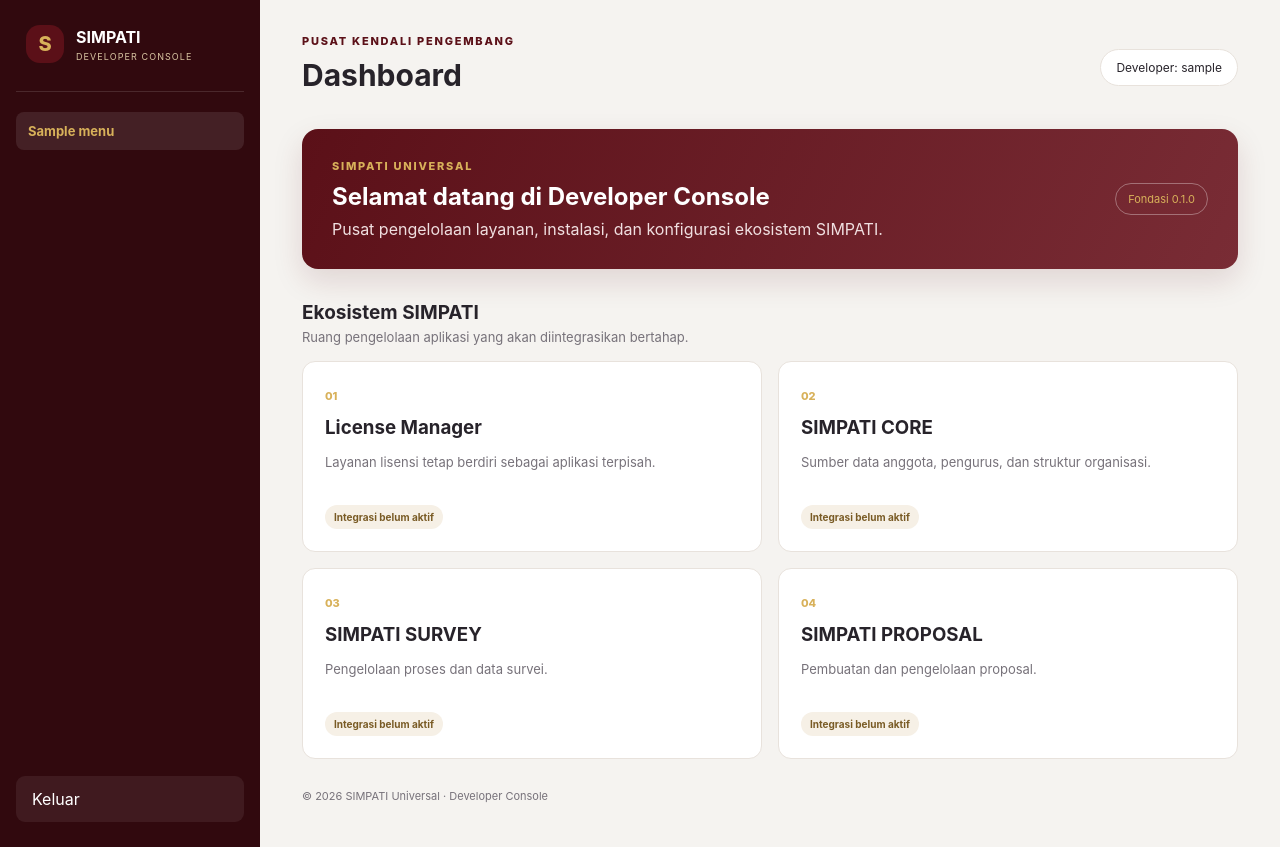
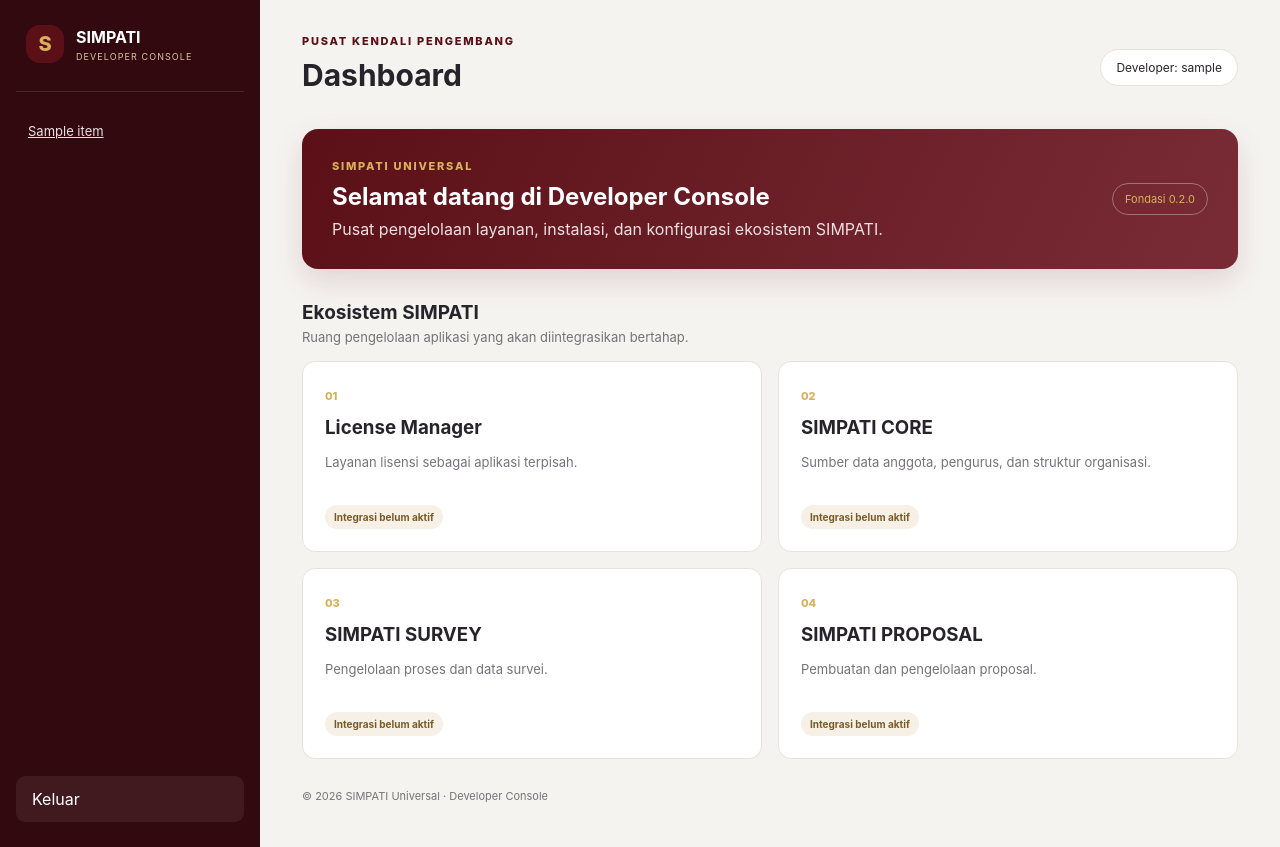
Before and after one commit to xzonebozz-simpati/simpati-developer-console, a FastAPI app: template templates/dashboard.html in a window 1280 px wide. Run offline with FastAPI, Linux system fonts and the light colour scheme; the template is opened without the code that fills it: most values are stand-ins (such as "Sample title", 1, 10 or a date in 2020).

Commit message:
Update dashboard.html

```diff
--- a/templates/dashboard.html
+++ b/templates/dashboard.html
@@ -1,33 +1,101 @@
 {% extends "base.html" %}
 {% block title %}Dashboard | SIMPATI Developer Console{% endblock %}
+
 {% block body %}
 <div class="app-shell">
+
   <aside class="sidebar">
-    <div class="sidebar-brand"><span class="brand-mark small">S</span><div><strong>SIMPATI</strong><small>DEVELOPER CONSOLE</small></div></div>
+    <div class="sidebar-brand">
+      <span class="brand-mark small">S</span>
+      <div>
+        <strong>SIMPATI</strong>
+        <small>DEVELOPER CONSOLE</small>
+      </div>
+    </div>
+
     <nav>
-      {% for label, description, state in menu_items %}
-      <div class="nav-item {% if state == 'active' %}selected{% endif %}">
-        <span>{{ label }}</span>
-        {% if state == 'planned' %}<small>Segera</small>{% endif %}
-      </div>
+      {% for item in menu_items %}
+      <a href="{{ item.path }}"
+         class="nav-item {% if active_slug == item.slug %}selected{% endif %}">
+        <span>{{ item.label }}</span>
+      </a>
       {% endfor %}
     </nav>
-    <form method="post" action="/logout" class="logout-form"><button class="logout-button" type="submit">Keluar</button></form>
+
+    <form method="post" action="/logout" class="logout-form">
+      <button class="logout-button" type="submit">Keluar</button>
+    </form>
   </aside>
+
   <main class="main-content">
-    <header class="topbar"><div><p class="eyebrow">PUSAT KENDALI PENGEMBANG</p><h1>Dashboard</h1></div><div class="user-chip">Developer: {{ username }}</div></header>
+
+    <header class="topbar">
+      <div>
+        <p class="eyebrow">PUSAT KENDALI PENGEMBANG</p>
+        <h1>Dashboard</h1>
+      </div>
+      <div class="user-chip">
+        Developer: {{ username }}
+      </div>
+    </header>
+
     <section class="welcome-panel">
-      <div><p class="eyebrow light">SIMPATI UNIVERSAL</p><h2>Selamat datang di Developer Console</h2><p>Pusat pengelolaan layanan, instalasi, dan konfigurasi ekosistem SIMPATI.</p></div>
-      <span class="status-pill">Fondasi 0.1.0</span>
+      <div>
+        <p class="eyebrow light">SIMPATI UNIVERSAL</p>
+        <h2>Selamat datang di Developer Console</h2>
+        <p>
+          Pusat pengelolaan layanan, instalasi, dan konfigurasi
+          ekosistem SIMPATI.
+        </p>
+      </div>
+      <span class="status-pill">Fondasi 0.2.0</span>
     </section>
-    <section class="section-heading"><div><h2>Ekosistem SIMPATI</h2><p class="muted">Ruang pengelolaan aplikasi yang akan diintegrasikan bertahap.</p></div></section>
+
+    <section class="section-heading">
+      <div>
+        <h2>Ekosistem SIMPATI</h2>
+        <p class="muted">
+          Ruang pengelolaan aplikasi yang akan diintegrasikan bertahap.
+        </p>
+      </div>
+    </section>
+
     <div class="system-grid">
-      <article class="system-card"><span class="card-index">01</span><h3>License Manager</h3><p>Layanan lisensi tetap berdiri sebagai aplikasi terpisah.</p><span class="tag">Integrasi belum aktif</span></article>
-      <article class="system-card"><span class="card-index">02</span><h3>SIMPATI CORE</h3><p>Sumber data anggota, pengurus, dan struktur organisasi.</p><span class="tag">Integrasi belum aktif</span></article>
-      <article class="system-card"><span class="card-index">03</span><h3>SIMPATI SURVEY</h3><p>Pengelolaan proses dan data survei.</p><span class="tag">Integrasi belum aktif</span></article>
-      <article class="system-card"><span class="card-index">04</span><h3>SIMPATI PROPOSAL</h3><p>Pembuatan dan pengelolaan proposal.</p><span class="tag">Integrasi belum aktif</span></article>
+
+      <article class="system-card">
+        <span class="card-index">01</span>
+        <h3>License Manager</h3>
+        <p>Layanan lisensi sebagai aplikasi terpisah.</p>
+        <span class="tag">Integrasi belum aktif</span>
+      </article>
+
+      <article class="system-card">
+        <span class="card-index">02</span>
+        <h3>SIMPATI CORE</h3>
+        <p>Sumber data anggota, pengurus, dan struktur organisasi.</p>
+        <span class="tag">Integrasi belum aktif</span>
+      </article>
+
+      <article class="system-card">
+        <span class="card-index">03</span>
+        <h3>SIMPATI SURVEY</h3>
+        <p>Pengelolaan proses dan data survei.</p>
+        <span class="tag">Integrasi belum aktif</span>
+      </article>
+
+      <article class="system-card">
+        <span class="card-index">04</span>
+        <h3>SIMPATI PROPOSAL</h3>
+        <p>Pembuatan dan pengelolaan proposal.</p>
+        <span class="tag">Integrasi belum aktif</span>
+      </article>
+
     </div>
-    <footer>© 2026 SIMPATI Universal · Developer Console</footer>
+
+    <footer>
+      © 2026 SIMPATI Universal · Developer Console
+    </footer>
+
   </main>
 </div>
 {% endblock %}
```
